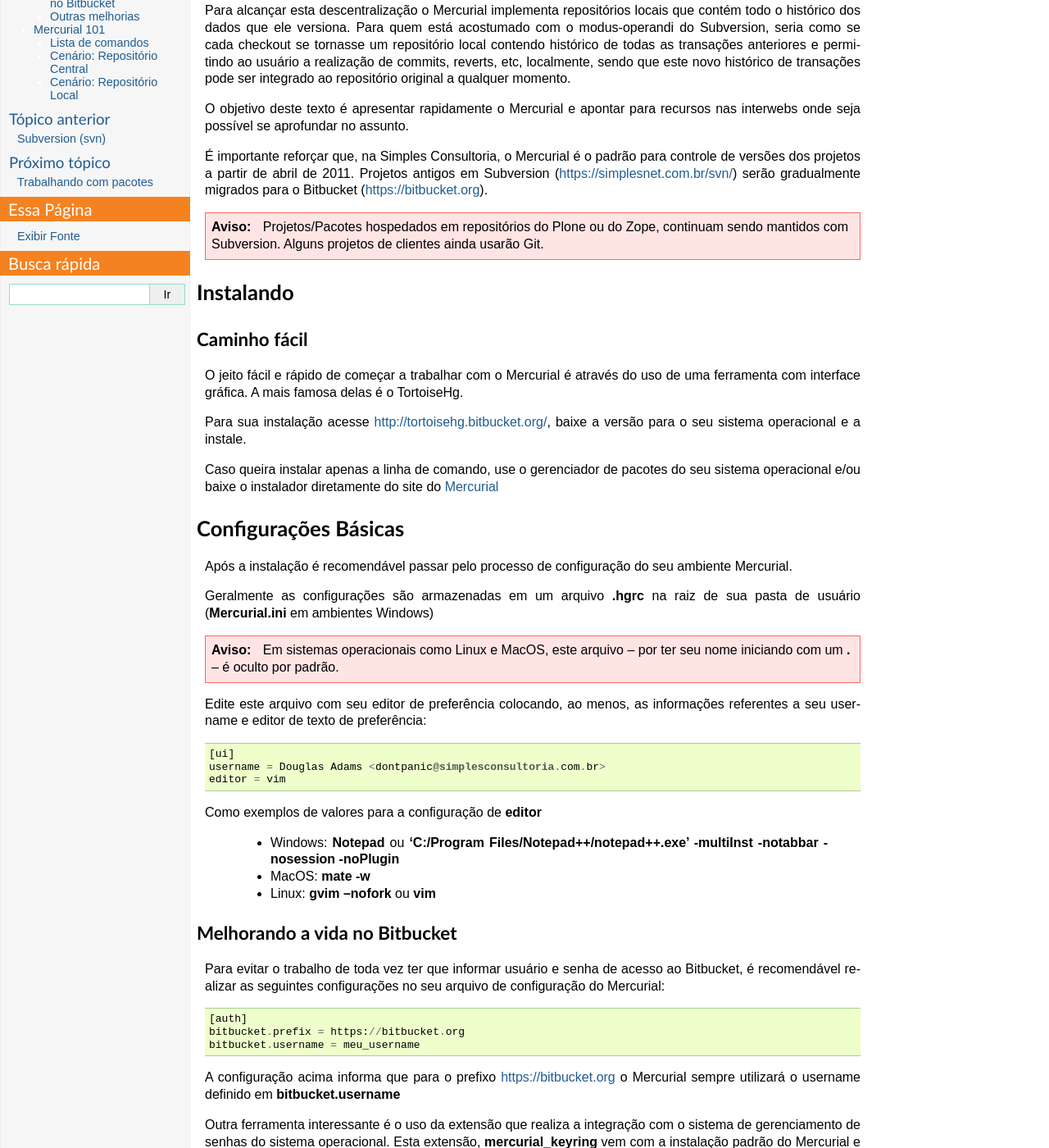
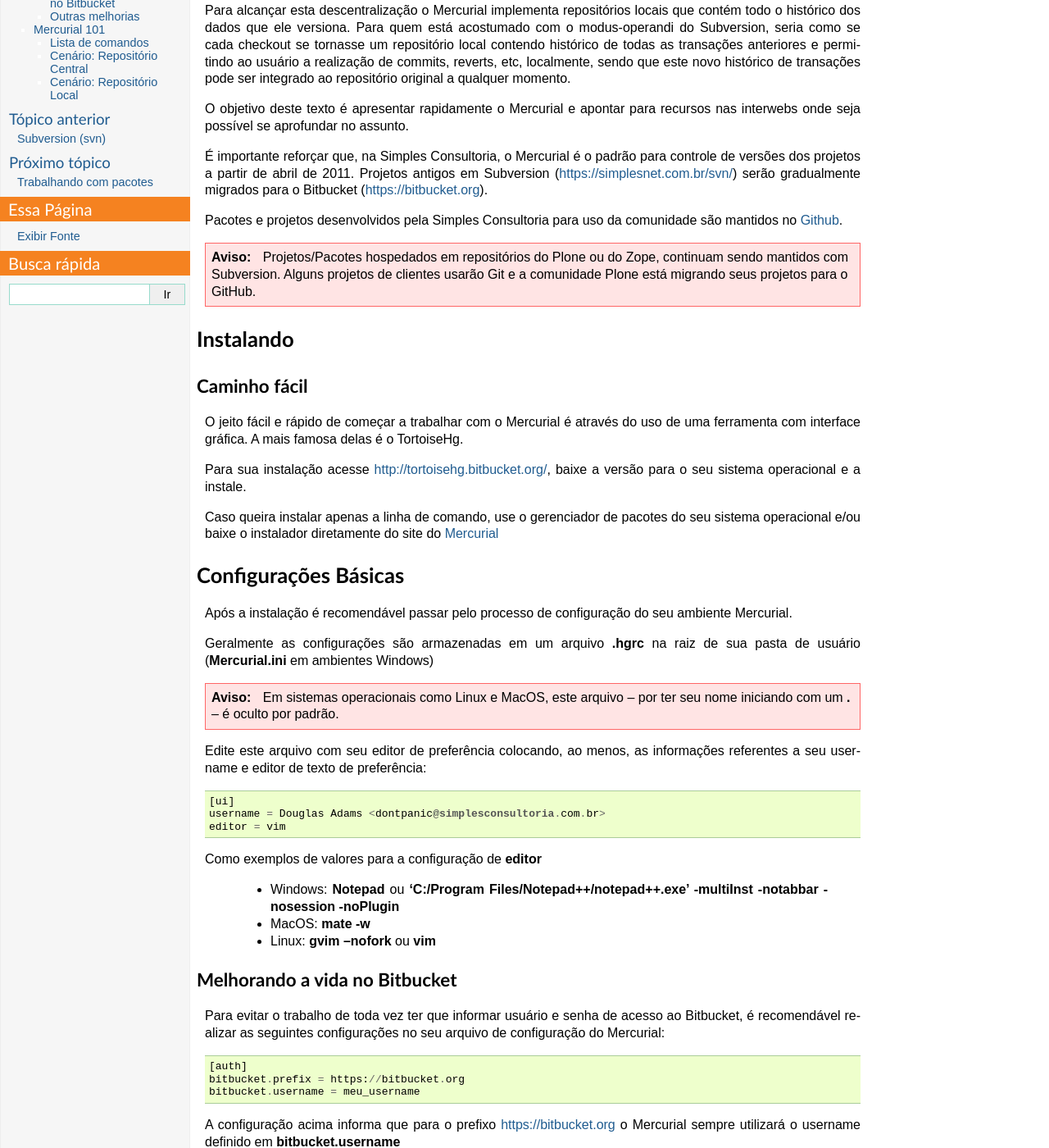
Before and after one commit to simplesconsultoria/sc.dev.core, a Sphinx documentation site: the page built from docs/vcs/mercurial.txt, in a window 1280 px wide and 1400 px high, scrolled down 266 px. Shown: the whole window at 82% size. Built offline with Sphinx 7.4.7, drawn with Linux system fonts in a browser that asks for light colours; some of the changed text lies outside the part shown.

Commit message:
Mentions to Git and GitHub

```diff
--- a/docs/vcs/mercurial.txt
+++ b/docs/vcs/mercurial.txt
@@ -29,9 +29,13 @@
 Subversion (https://simplesnet.com.br/svn/) serão gradualmente migrados para o
 Bitbucket (https://bitbucket.org).
 
+Pacotes e projetos desenvolvidos pela Simples Consultoria para uso da
+comunidade são mantidos no `Github <http://github.com>`_.
+
 .. warning::
     Projetos/Pacotes hospedados em repositórios do Plone ou do Zope, continuam
-    sendo mantidos com Subversion. Alguns projetos de clientes ainda usarão Git.
+    sendo mantidos com Subversion. Alguns projetos de clientes usarão Git e a
+    comunidade Plone está migrando seus projetos para o GitHub.
 
 
 Instalando
@@ -100,6 +104,13 @@
 
     [extensions]
     mercurial_keyring =
+
+.. warning::
+    Caso o mercurial_keyring não esteja instalado, você deve fazê-lo manualmente
+    através do easy_install (usando o **mesmo** Python utilizado pelo Mercurial)
+    ou adicionando o caminho para o arquivo do mercurial_keyring nas
+    configurações de extensions
+
 
 Outras melhorias
 -----------------
--- a/docs/vcs/subversion.txt
+++ b/docs/vcs/subversion.txt
@@ -23,9 +23,13 @@
 Mercurial, hospedado no provedor Bitbucket, como controle de versão e que os
 projetos antigos serão gradualmente migrados para esta nova estrutura.
 
+Pacotes e projetos desenvolvidos pela Simples Consultoria para uso da
+comunidade são mantidos no `Github <http://github.com>`_.
+
 .. warning::
     Projetos/Pacotes hospedados em repositórios do Plone ou do Zope, continuam
-    sendo mantidos com Subversion. Alguns projetos de clientes ainda usarão Git.
+    sendo mantidos com Subversion. Alguns projetos de clientes usarão Git e a
+    comunidade Plone está migrando seus projetos para o GitHub.
 
 
 Instalando
```
